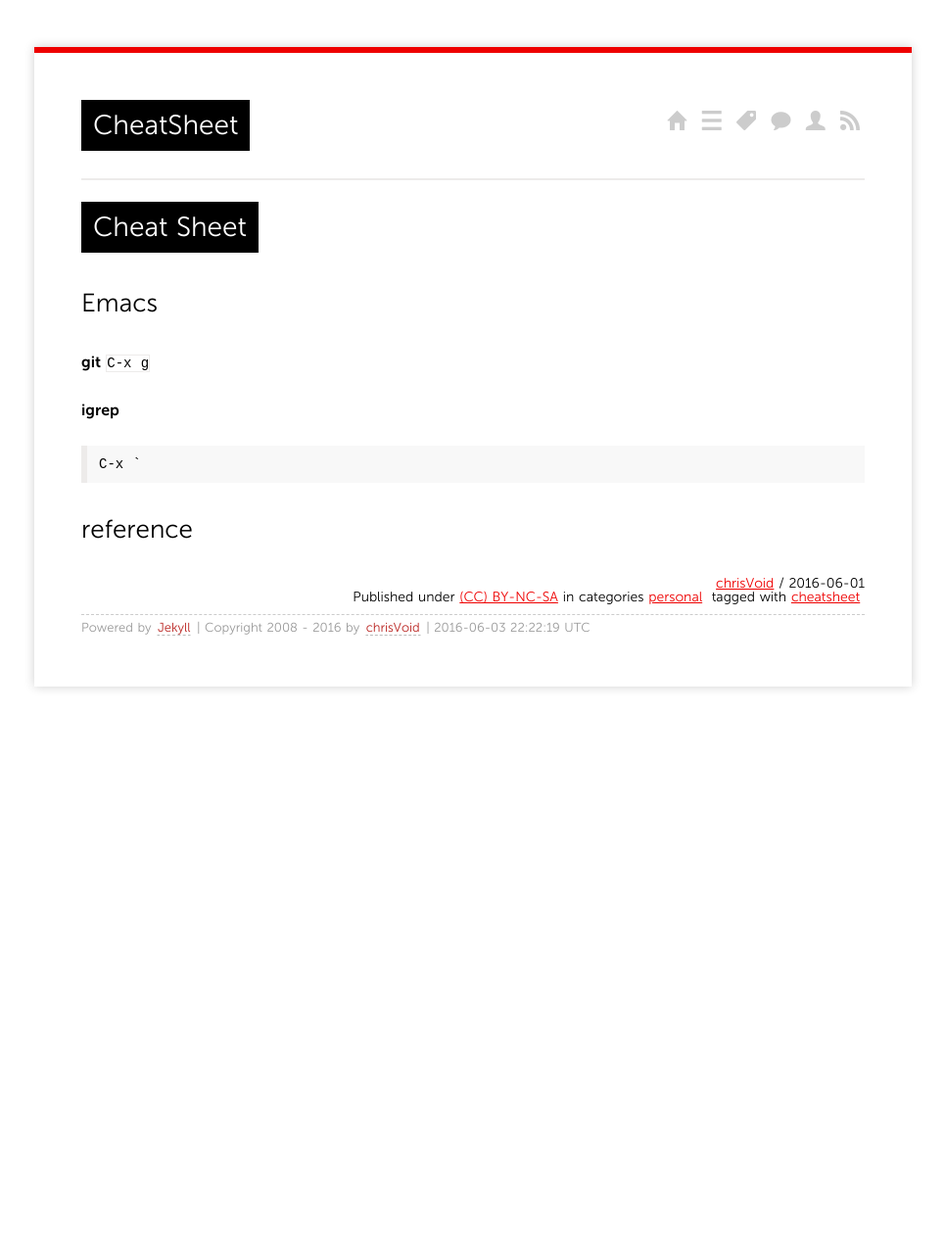
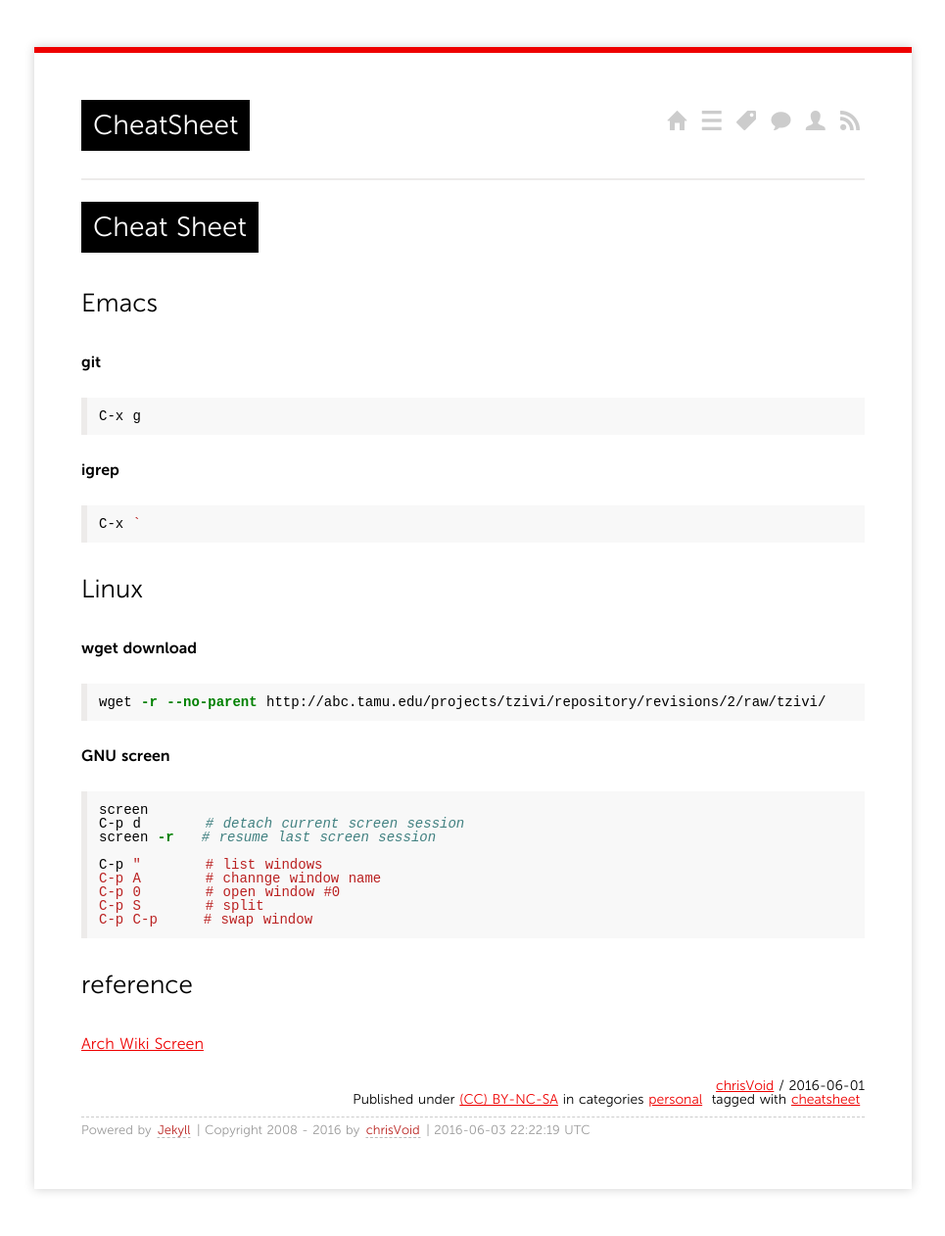
Before and after one commit to chris-void/chris-void.github.io, a Jekyll site: the page built from _posts/2016/2016-06-01-cheatsheet.md, in a window 1280 px wide. Shown: the whole page at 98% size, without its empty margins (157-1122 px from the left). Built offline with Jekyll 4.4.1, drawn with Linux system fonts in a browser that asks for light colours; comment, search, counter and statistics services are not loaded; before the commit the page ends 900 px from its top, so only the background shows below that.

Commit message:
I don't believe it

````diff
--- a/_posts/2016/2016-06-01-cheatsheet.md
+++ b/_posts/2016/2016-06-01-cheatsheet.md
@@ -12,13 +12,36 @@ tags:
 ## Emacs
 
 **git**
-```C-x g```
+```sh
+C-x g
+```
 
 **igrep**
-
-```
+```sh
 C-x `
 ```
+## Linux
+**wget download**
+```sh
+wget -r --no-parent http://abc.tamu.edu/projects/tzivi/repository/revisions/2/raw/tzivi/
+```
+
+**GNU screen**
+```sh
+screen
+C-p d       # detach current screen session
+screen -r   # resume last screen session
+
+C-p "       # list windows
+C-p A       # channge window name
+C-p 0       # open window #0
+C-p S       # split
+C-p C-p     # swap window
+```
+
+
 
 ## reference
+[Arch Wiki Screen](https://wiki.archlinux.org/index.php/GNU_Screen)
 []()
+[]()
````
Also changed, not shown: _posts/2016/2015-10-10-git-and-github.md (+4 -1 lines).
